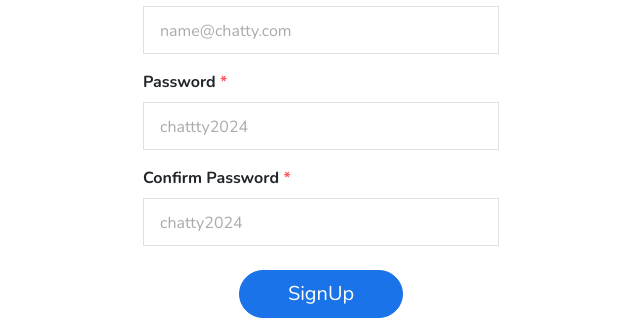
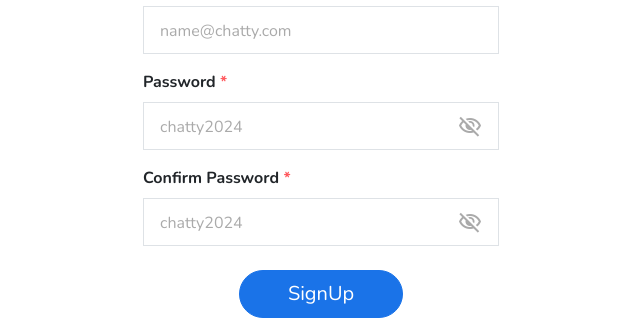
Before and after one commit to fisheeesh/chatty, a Vue app: page / in a window 1280 px wide. Both pictures are taken after a click on the element "Create an account.". Shown: the part 366-686 px from the top of the page, without its empty margins (319-959 px from the left). Built offline with nearby package versions, Linux system fonts and the light colour scheme.

Commit message:
added show and hide eye icons in password input

```diff
--- a/public/index.html
+++ b/public/index.html
@@ -9,6 +9,7 @@
   <link rel="preconnect" href="https://fonts.gstatic.com" crossorigin>
   <link href="https://fonts.googleapis.com/css2?family=Nunito:ital,wght@0,200..1000;1,200..1000&display=swap"
     rel="stylesheet">
+  <link href="https://fonts.googleapis.com/css2?family=Material+Symbols+Outlined" rel="stylesheet">
   <link rel="icon" href="<%= BASE_URL %>favicon.ico">
   <title>
     <%= htmlWebpackPlugin.options.title %>
--- a/src/assets/css/custom.css
+++ b/src/assets/css/custom.css
@@ -52,3 +52,21 @@ input::placeholder {
   transform: scale(1.05);
   box-shadow: 0 8px 16px rgba(0, 0, 0, 0.2);
 }
+
+.eye {
+  position: absolute;
+  cursor: pointer;
+  top: 50%;
+  right: 5px;
+  color: #aaa;
+  transform: translateX(-50%) translateY(-50%);
+}
+
+.eye-signup {
+  position: absolute;
+  cursor: pointer;
+  top: 70%;
+  right: 5px;
+  color: #aaa;
+  transform: translateX(-50%) translateY(-50%);
+}
--- a/src/assets/scss/bootstrap.scss
+++ b/src/assets/scss/bootstrap.scss
@@ -33,7 +33,7 @@ textarea.form-control,
 select.form-select {
   &:focus {
     border-color: $primary !important;
-    box-shadow: 0 0 0 1px $light !important; // Optional: Add a softer box-shadow with primary color
+    box-shadow: 0 0 0 1px $light !important;
   }
 }
 
--- a/src/assets/scss/custom.scss
+++ b/src/assets/scss/custom.scss
@@ -52,3 +52,21 @@ input::placeholder {
     transform: scale(1.05);
     box-shadow: 0 8px 16px rgba(0, 0, 0, 0.2);
 }
+
+.eye{
+    position: absolute;
+    cursor: pointer;
+    top: 50%;
+    right: 5px;
+    color: #aaa;
+    transform: translateX(-50%) translateY(-50%);
+}
+
+.eye-signup{
+    position: absolute;
+    cursor: pointer;
+    top: 70%;
+    right: 5px;
+    color: #aaa;
+    transform: translateX(-50%) translateY(-50%);
+}
--- a/src/components/Login.vue
+++ b/src/components/Login.vue
@@ -13,10 +13,13 @@
               <input autocomplete="off" id="email" type="email" placeholder="name@chatty.com"
                 class="form-control form-control-lg">
             </div>
-            <div class="mb-3">
+            <div class="mb-3 position-relative">
               <label for="password" class="form-label fw-bold">Password <span class="text-danger">*</span></label>
-              <input autocomplete="off" type="password" id="password" placeholder="chatty2024"
+              <input autocomplete="off" :type="isShow ? 'text' : 'password'" id="password" placeholder="chatty2024"
                 class="form-control form-control-lg">
+              <span @click="isShow = !isShow" class="material-symbols-outlined eye">
+                {{ isShow ? 'visibility' : 'visibility_off' }}
+              </span>
               <div class="d-flex justify-content-end mt-2">
                 <span class="text-decoration-underline forgot">Forgot Password?</span>
               </div>
@@ -32,6 +35,10 @@
 </template>
 
 <script setup>
+import { ref } from 'vue';
+
+
+let isShow = ref(false)
 </script>
 
 <style></style>
--- a/src/components/SignUp.vue
+++ b/src/components/SignUp.vue
@@ -10,23 +10,29 @@
           <form @submit.prevent="handleSubmit">
             <div class="mb-3">
               <label for="name" class="form-label fw-bold">Username <span class="text-danger">*</span></label>
-              <input autocomplete="off" id="name" type="text" placeholder="chatty"
-                class="form-control form-control-lg">
+              <input autocomplete="off" id="name" type="text" placeholder="chatty" class="form-control form-control-lg">
             </div>
             <div class="mb-3">
               <label for="email" class="form-label fw-bold">Email <span class="text-danger">*</span></label>
               <input autocomplete="off" id="email" type="email" placeholder="name@chatty.com"
                 class="form-control form-control-lg">
             </div>
-            <div class="mb-3">
+            <div class="mb-3 position-relative">
               <label for="password" class="form-label fw-bold">Password <span class="text-danger">*</span></label>
-              <input autocomplete="off" id="password" type="password" placeholder="chattty2024"
+              <input autocomplete="off" :type="isShow ? 'text' : 'password'" id="password" placeholder="chatty2024"
                 class="form-control form-control-lg">
+              <span @click="isShow = !isShow" class="material-symbols-outlined eye-signup">
+                {{ isShow ? 'visibility' : 'visibility_off' }}
+              </span>
             </div>
-            <div class="mb-4">
-              <label for="confirm" class="form-label fw-bold">Confirm Password <span class="text-danger">*</span></label>
-              <input autocomplete="off" id="confirm" type="password" placeholder="chatty2024"
+            <div class="mb-4 position-relative">
+              <label for="confirm" class="form-label fw-bold">Confirm Password <span
+                  class="text-danger">*</span></label>
+              <input autocomplete="off" id="confirm" :type="isOpen ? 'text' : 'password'" placeholder="chatty2024"
                 class="form-control form-control-lg">
+              <span @click="isOpen = !isOpen" class="material-symbols-outlined eye-signup">
+                {{ isOpen ? 'visibility' : 'visibility_off' }}
+              </span>
             </div>
             <div class="text-center">
               <button class="btn btn-primary rounded-5 px-5 btn-lg">SignUp</button>
@@ -39,6 +45,11 @@
 </template>
 
 <script setup>
+import { ref } from 'vue';
+
+
+let isShow = ref(false)
+let isOpen = ref(false)
 </script>
 
 <style></style>
--- a/src/views/Welcome.vue
+++ b/src/views/Welcome.vue
@@ -13,7 +13,7 @@
       <div class="card shadow-sm border-0 google">
         <div class="card-body px-3">
           <img src="../assets//images/google.png" width="30" alt="" class="img-fluid">
-          <span class="ms-3">Continue with Google</span>
+          <span class="ms-3 fw-bold">Continue with Google</span>
         </div>
       </div>
     </div>
```
